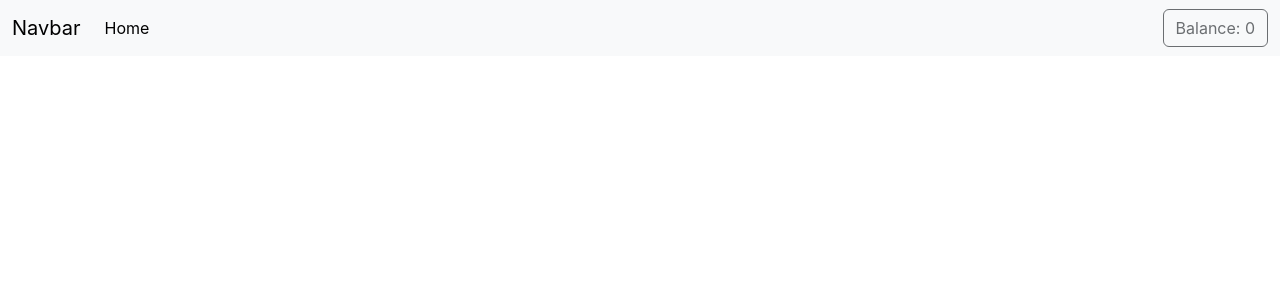
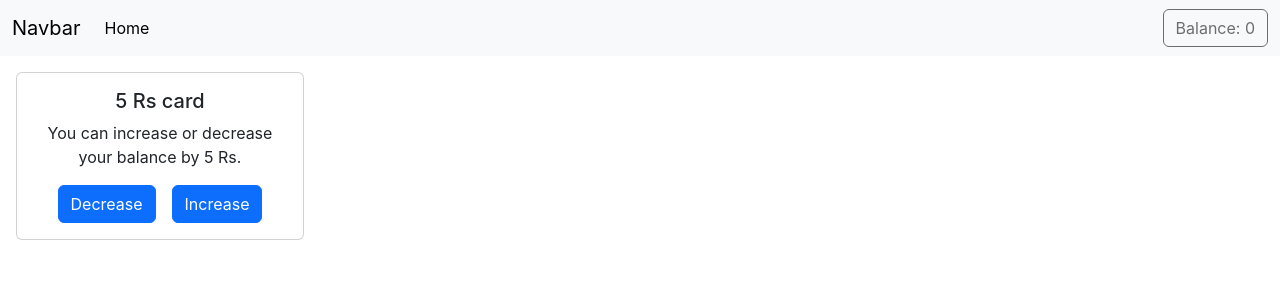
Before and after one commit to ee17btech11034/Simple-Redux-App, a React (Create React App) app: page / in a window 1280 px wide. Shown: the top 300 px of the page. Built offline with nearby package versions, Linux system fonts and the light colour scheme.

Commit message:
React App Setup

```diff
--- a/src/App.js
+++ b/src/App.js
@@ -1,10 +1,12 @@
 import './App.css';
+import AllBalance from './components/AllBalance';
 import Navbar from './components/Navbar';
 
 function App() {
   return (
     <div className="App">
       <Navbar/>
+      <AllBalance/>
     </div>
   );
 }
--- /dev/null
+++ b/src/components/AllBalance.js
@@ -0,0 +1,12 @@
+import React from 'react'
+import BalanceItem from './BalanceItem'
+
+const AllBalance = () => {
+  return (
+    <div>
+      <BalanceItem/>
+    </div>
+  )
+}
+
+export default AllBalance
--- /dev/null
+++ b/src/components/BalanceItem.js
@@ -0,0 +1,19 @@
+import React from 'react'
+
+const BalanceItem = () => {
+  return (
+    <div className='my-3 mx-3'>
+      <div className="card" style={{"width": "18rem"}}>
+        <div className="card-body">
+            <h5 className="card-title">{5} Rs card</h5>
+            <p className="card-text">You can increase or decrease your balance by {5} Rs.</p>
+
+            <button className="btn btn-primary mx-2">Decrease</button>
+            <button className="btn btn-primary mx-2">Increase</button>
+        </div>
+        </div>
+    </div>
+  )
+}
+
+export default BalanceItem
```
